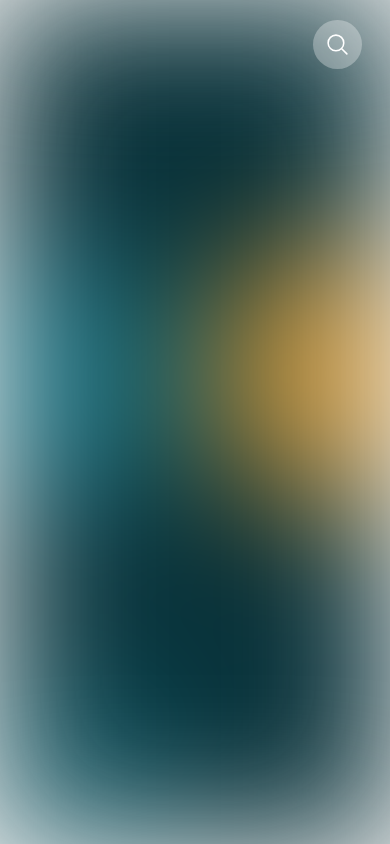
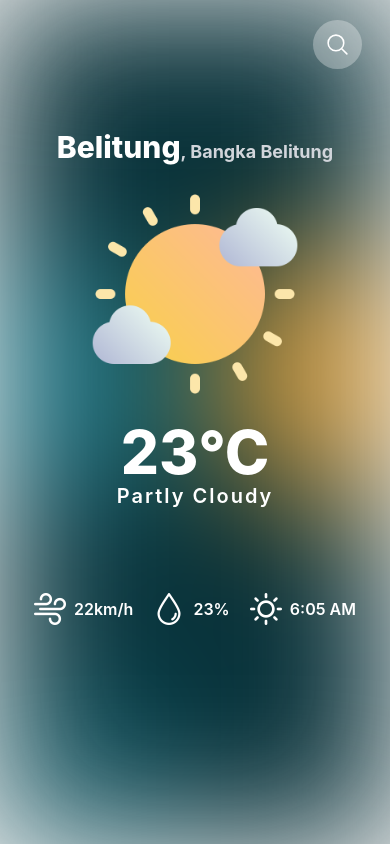
Before and after one commit to Attta-pangestu/CerahWeather-mobile-app, a React Native app: screen /Home in a window 390 px wide. Built offline with nearby package versions, Linux system fonts and the light colour scheme.

Commit message:
create : weater stat UI

```diff
--- a/components/HomeScreens.jsx
+++ b/components/HomeScreens.jsx
@@ -12,6 +12,7 @@ import React, { useState } from "react";
 import { opacity } from "../utils/opacity";
 import * as Icons from "react-native-heroicons/outline";
 import * as IconsSolid from "react-native-heroicons/solid";
+import { ScrollView } from "react-native-gesture-handler";
 
 const HomeScreens = () => {
   const [showSearch, setShowSearch] = useState(false);
@@ -30,7 +31,9 @@ const HomeScreens = () => {
         source={require("../assets/images/bg.png")}
       />
       <SafeAreaView className="flex flex-1 my-4 mx-2">
-        <View style={{ height: "7%" }} className="mx-4 relative z-50">
+        {/* Search Section */}
+        <View style={{ height: "7%" }} className="mx-4 mb-14 relative z-50">
+          {/* Search Bar */}
           <View
             className="flex-row justify-end items-center rounded-full"
             style={{
@@ -56,7 +59,7 @@ const HomeScreens = () => {
               <Icons.MagnifyingGlassIcon color={"white"} size={25} />
             </TouchableOpacity>
           </View>
-
+          {/* Search Results */}
           <View>
             {location.length > 0 && showSearch ? (
               <View className="absolute w-full bg-gray-300 top-1 rounded-3xl p-1">
@@ -74,7 +77,7 @@ const HomeScreens = () => {
                       <IconsSolid.MapPinIcon color={"gray"} size={20} />
 
                       <Text className="text-black text-lg ">
-                        London, United Kingdom
+                        Belitung, Indonesia
                       </Text>
                     </TouchableOpacity>
                   );
@@ -82,6 +85,68 @@ const HomeScreens = () => {
               </View>
             ) : null}
           </View>
+        </View>
+        {/* Weather Forecast Section */}
+        <View className="flex  flex-1 mb-2 gap-6 ">
+          {/* Loc Name */}
+          <View>
+            <Text className="text-white text-center text-3xl font-extrabold">
+              Belitung
+              <Text className="text-gray-300 text-center text-lg font-bold">
+                , Bangka Belitung
+              </Text>
+            </Text>
+          </View>
+          {/* Image ForeCasting */}
+          <View className="flex-row justify-center items-center ">
+            <Image
+              className="w-52 h-52"
+              source={require("../assets/images/partlycloudy.png")}
+            />
+          </View>
+          {/* Degree forecast */}
+          <View className="flex-1 items-center ">
+            <Text className="font-extrabold text-white text-6xl ">
+              23&#176;C
+            </Text>
+            <Text className="font-semibold text-white text-xl tracking-widest">
+              Partly Cloudy
+            </Text>
+          </View>
+          {/* Weather Stats */}
+          <View className="flex-row mx-4 justify-around">
+            <View className="flex-row space-x-2  items-center ">
+              <Image
+                className="h-8 w-8"
+                source={require("../assets/icons/wind.png")}
+              />
+              <Text className="text-white font-semibold text-base">22km/h</Text>
+            </View>
+            <View className="flex-row space-x-2  items-center ">
+              <Image
+                className="h-8 w-8"
+                source={require("../assets/icons/drop.png")}
+              />
+              <Text className="text-white font-semibold text-base">23%</Text>
+            </View>
+            <View className="flex-row space-x-2  items-center ">
+              <Image
+                className="h-8 w-8"
+                source={require("../assets/icons/sun.png")}
+              />
+              <Text className="text-white font-semibold text-base">
+                6:05 AM
+              </Text>
+            </View>
+          </View>
+          {/* Daily Forecast */}
+          <View className="flex-row justify-around"></View>
+          <ScrollView
+            showsHorizontalScrollIndicator={false}
+            contentContainerStyle={{ paddingHorizontal: 15 }}
+          >
+            <View className=""></View>
+          </ScrollView>
         </View>
       </SafeAreaView>
     </View>
```
